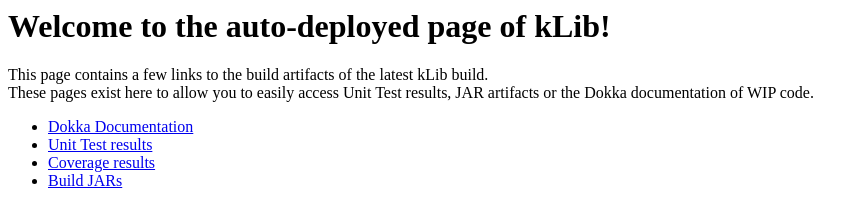
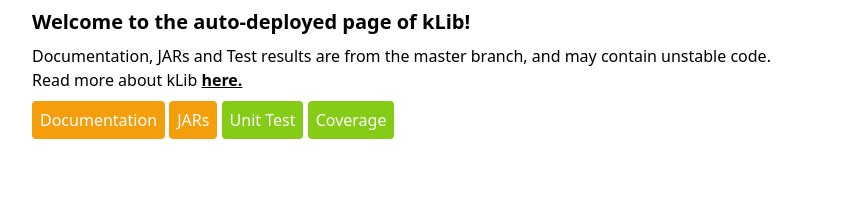
Before and after one commit to ATVG-Studios/kLib, a plain HTML site: page _pages/index.html in a window 1280 px wide. Shown: the whole page, without its empty margins (0-868 px from the left). Drawn offline with nearby package versions, Linux system fonts and the light colour scheme.

Commit message:
misc: small auto-deploy page redesign

```diff
--- a/_pages/index.html
+++ b/_pages/index.html
@@ -1,18 +1,32 @@
 <!--
   ~ This file belongs to the source code of: kLib
   ~
-  ~ Copyright© 2015-2021 Thomas Obernosterer, ATVG-Studios
-  ~ Copyright© 2019-2021 all kLib Contributors
+  ~ Copyright© 2015-2022 Thomas Obernosterer, ATVG-Studios
+  ~ Copyright© 2019-2022 all kLib Contributors
   ~
   ~ This Source Code Form is subject to the terms of the Mozilla Public License, v. 2.0.
   ~ If a copy of the MPL was not distributed with this file, You can obtain one at https://mozilla.org/MPL/2.0/.
   -->
-
-<h1>Welcome to the auto-deployed page of kLib!</h1>
-<p>This page contains a few links to the build artifacts of the latest kLib build.<br>These pages exist here to allow you to easily access Unit Test results, JAR artifacts or the Dokka documentation of WIP code.<p>
-<ul>
-<li><a href="docs">Dokka Documentation</a></li>
-<li><a href="tests">Unit Test results</a></li>
-<li><a href="coverage">Coverage results</a></li>
-<li><a href="jars">Build JARs</a></li>
-</ul>
+<!DOCTYPE html>
+<html lang="en">
+<head>
+  <meta charset="UTF-8">
+  <meta http-equiv="X-UA-Compatible" content="IE=edge">
+  <meta name="viewport" content="width=device-width, initial-scale=1.0">
+  <title>kLib by ATVG-Studios</title>
+  <script src="https://cdn.tailwindcss.com"></script>
+</head>
+<body>
+  <div class="ml-8 mt-2">
+    <h1 class="text-xl font-bold mb-2">Welcome to the auto-deployed page of kLib!</h1>
+    <p>Documentation, JARs and Test results are from the master branch, and may contain unstable code.<p>
+    <p>Read more about kLib <a class="font-bold underline" href="https://gitlab.atvg-studios.atvg.cloud/atvg-studios/kLib/-/blob/master/README.md">here.</a></p>
+  </div>
+  <div class="ml-8 mt-4">
+    <a href="docs" class="p-2 bg-amber-500 text-white rounded">Documentation</a>
+    <a href="jars" class="p-2 bg-amber-500 text-white rounded">JARs</a>
+    <a href="tests" class="p-2 bg-lime-500 text-white rounded">Unit Test</a>
+    <a href="coverage" class="p-2 bg-lime-500 text-white rounded">Coverage</a>
+  </div>
+</body>
+</html>
```
